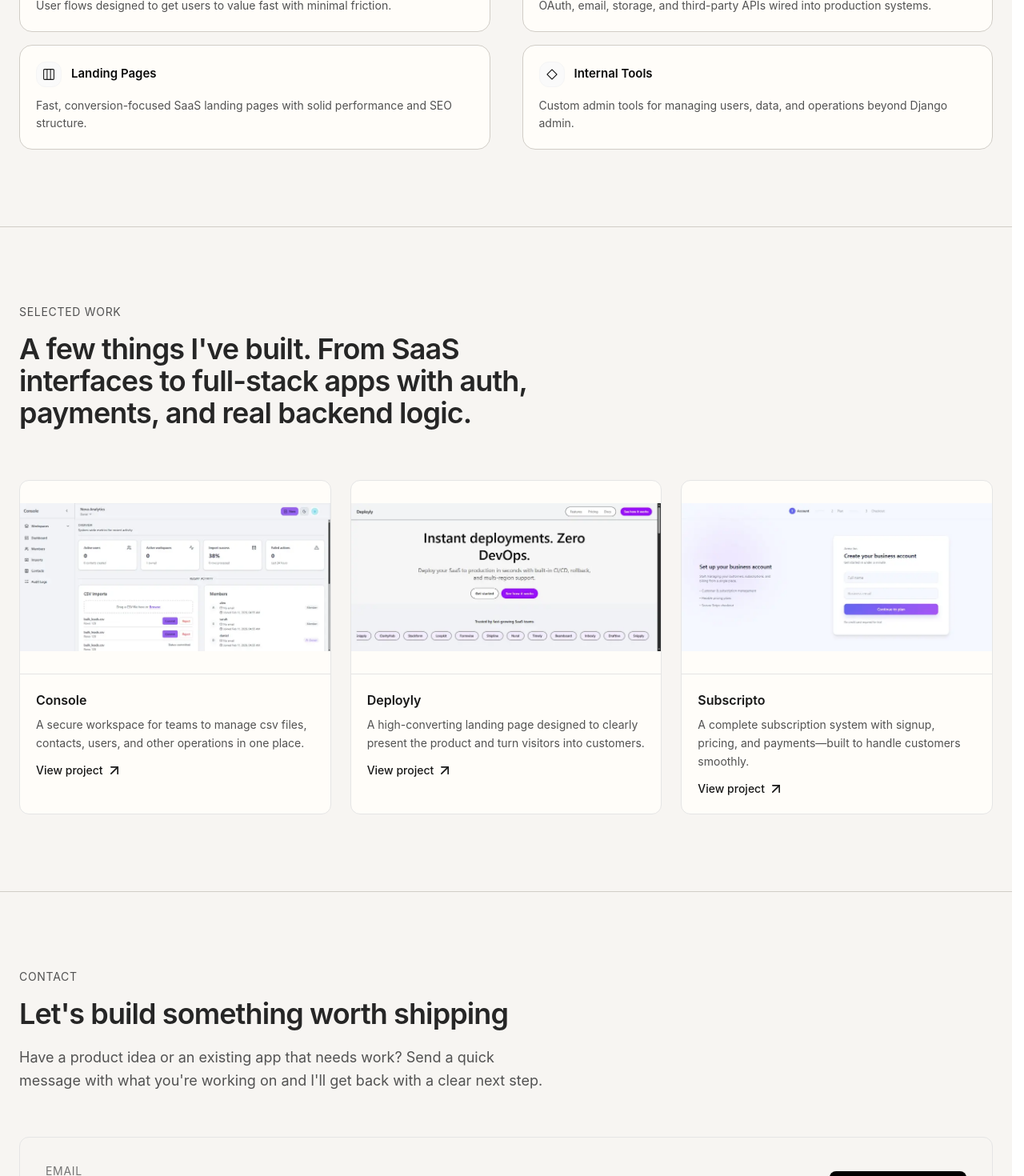
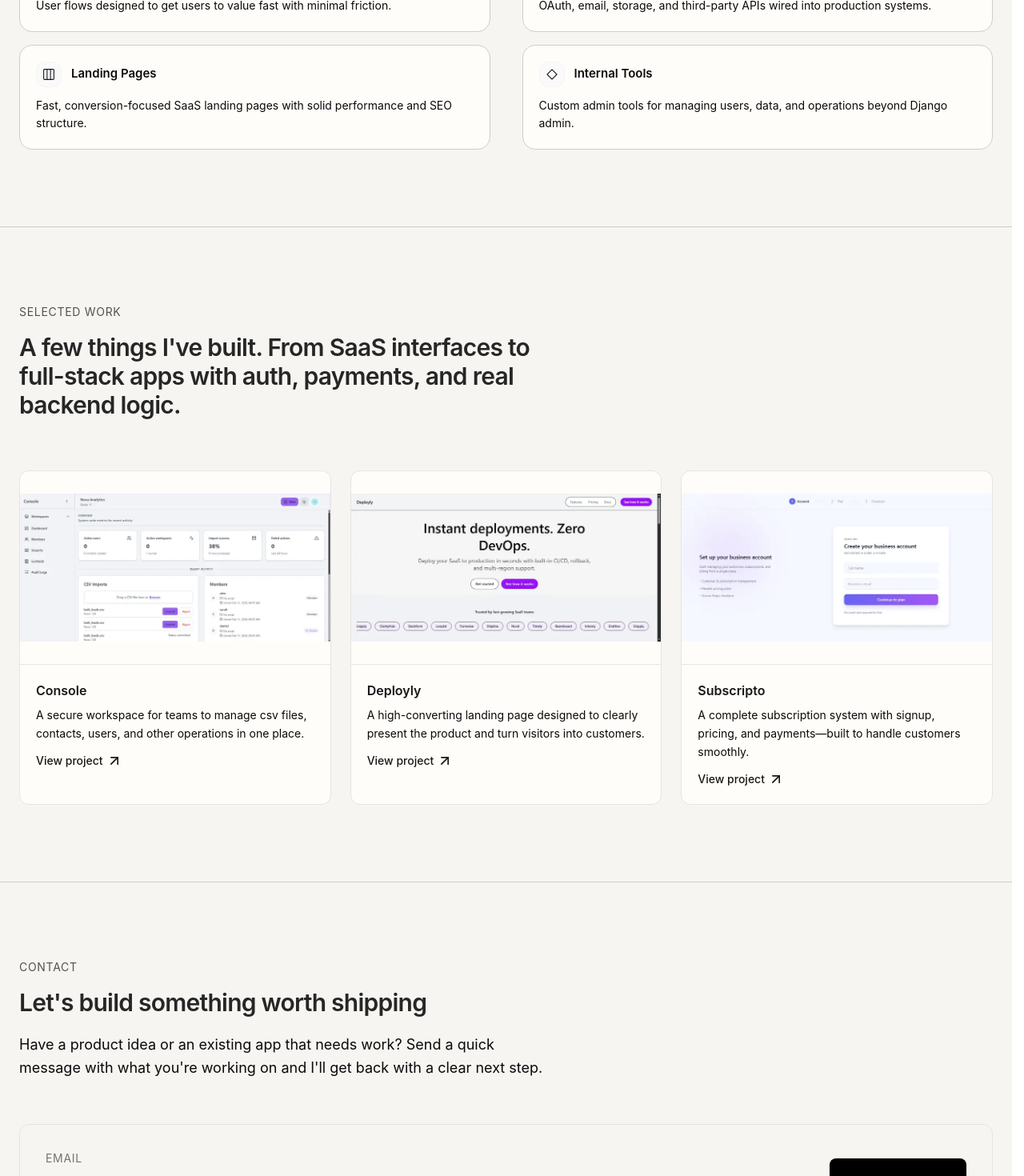
Before and after one commit to codewithshoaib-dev/Portfolio, a React (Vite) app in the folder web/: page / in a window 1280 px wide. Shown: the part 1620-3090 px from the top of the page at 80% size. Built offline with nearby package versions, Linux system fonts and the light colour scheme.

Commit message:
fix:  fix low text contrast issues

```diff
--- a/web/src/index.css
+++ b/web/src/index.css
@@ -79,7 +79,7 @@
   }
 
     .section-subheading {
-    @apply mt-4 text-neutral-800 text-4xl font-semibold tracking-tight max-w-2xl;
+    @apply mt-4 text-neutral-800 text-3xl font-semibold tracking-tight max-w-2xl;
   }
 
     /* ─── Buttons ───────────────── */
--- a/web/src/landingpage/about.tsx
+++ b/web/src/landingpage/about.tsx
@@ -146,7 +146,7 @@ const backendWork = [
                         {item.title}
                       </h4>
                     </div>
-                    <p className="text-sm text-muted-foreground leading-relaxed">
+                    <p className="text-sm text-foreground leading-relaxed">
                       {item.desc}
                     </p>
                   </div>
--- a/web/src/landingpage/contact.tsx
+++ b/web/src/landingpage/contact.tsx
@@ -43,7 +43,7 @@ export default function Contact() {
             Let's build something worth shipping
           </h2>
 
-          <p className="text-base md:text-lg text-muted-foreground leading-relaxed">
+          <p className="text-base md:text-lg text-foreground leading-relaxed">
             Have a product idea or an existing app that needs work? Send a quick
             message with what you're working on and I'll get back with a clear
             next step.
--- a/web/src/landingpage/projects.tsx
+++ b/web/src/landingpage/projects.tsx
@@ -78,7 +78,7 @@ const Projects = () => {
                   {proj.title}
                 </h3>
 
-                <p className="mt-2 text-sm text-neutral-600 leading-relaxed">
+                <p className="mt-2 text-sm text-foreground leading-relaxed">
                   {proj.description}
                 </p>
 
```
